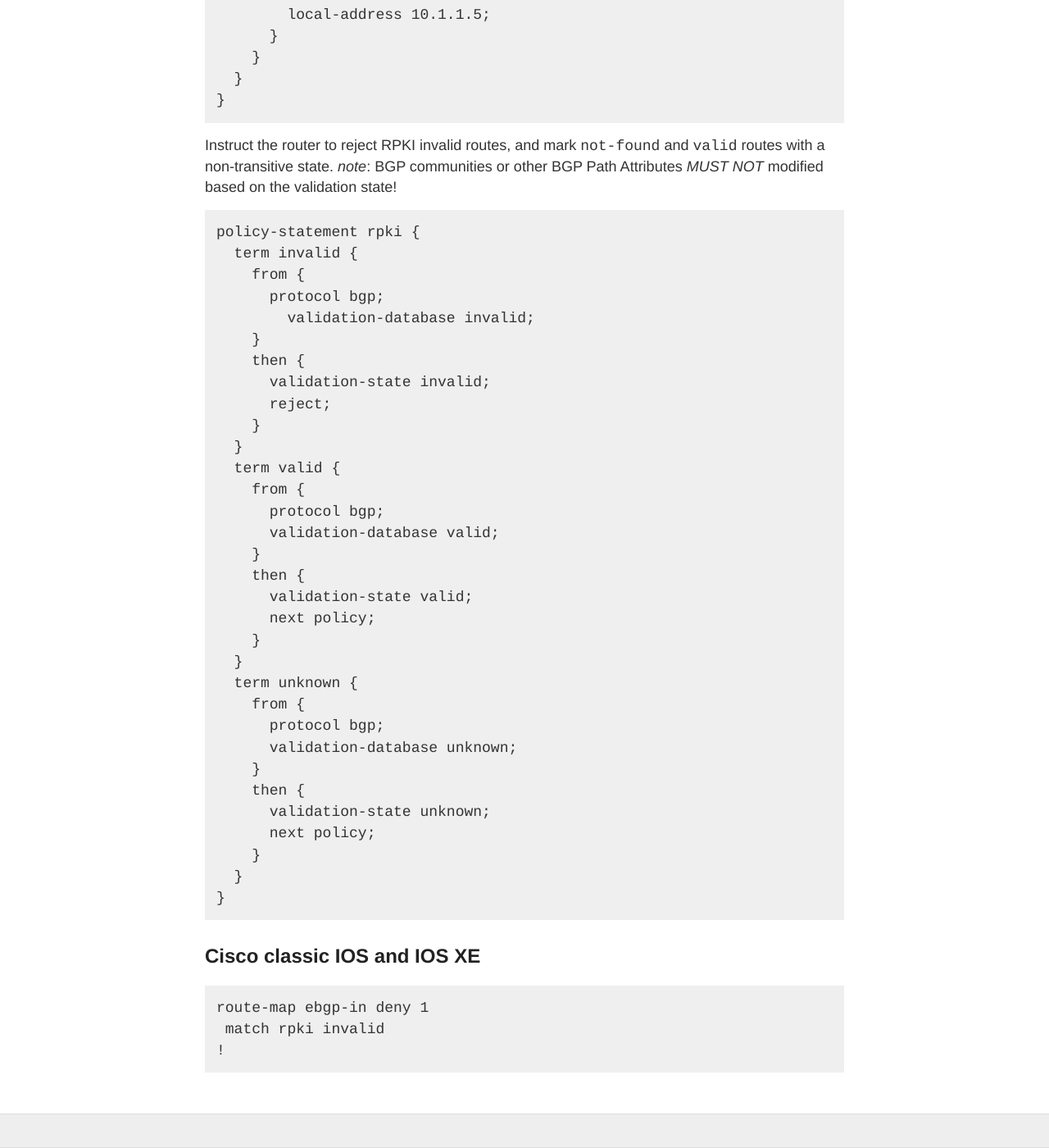
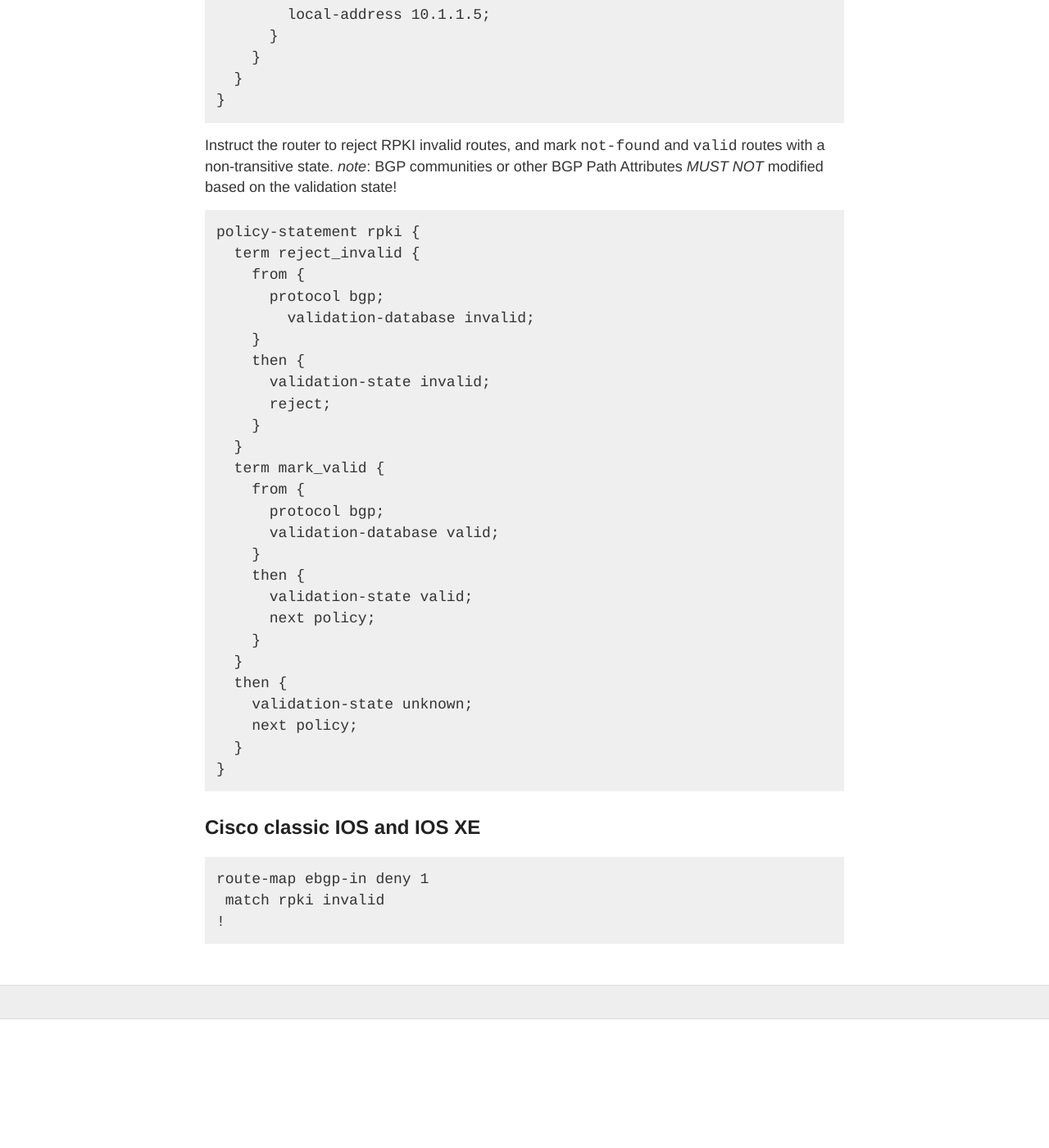
Before and after one commit to NLNOG/bgpfilterguide, a Jekyll site: the page built from guides/reject_invalids.md, in a window 1280 px wide and 1400 px high, scrolled down 1767 px. Shown: the whole window at 82% size. Built offline with Jekyll 4.4.1, drawn with Linux system fonts in a browser that asks for light colours; after the commit the page ends 3010 px from its top, so only the background shows below that.

Commit message:
update junos

````diff
--- a/guides/reject_invalids.md
+++ b/guides/reject_invalids.md
@@ -72,7 +72,7 @@ Instruct the router to reject RPKI invalid routes, and mark `not-found` and `val
 
 ```
 policy-statement rpki {
-  term invalid {
+  term reject_invalid {
     from {
       protocol bgp;
         validation-database invalid;
@@ -82,7 +82,7 @@ policy-statement rpki {
       reject;
     }
   }
-  term valid {
+  term mark_valid {
     from {
       protocol bgp;
       validation-database valid;
@@ -92,15 +92,9 @@ policy-statement rpki {
       next policy;
     }
   }
-  term unknown {
-    from {
-      protocol bgp;
-      validation-database unknown;
-    }
-    then {
-      validation-state unknown;
-      next policy;
-    }
+  then {
+    validation-state unknown;
+    next policy;
   }
 }
 ```
````
